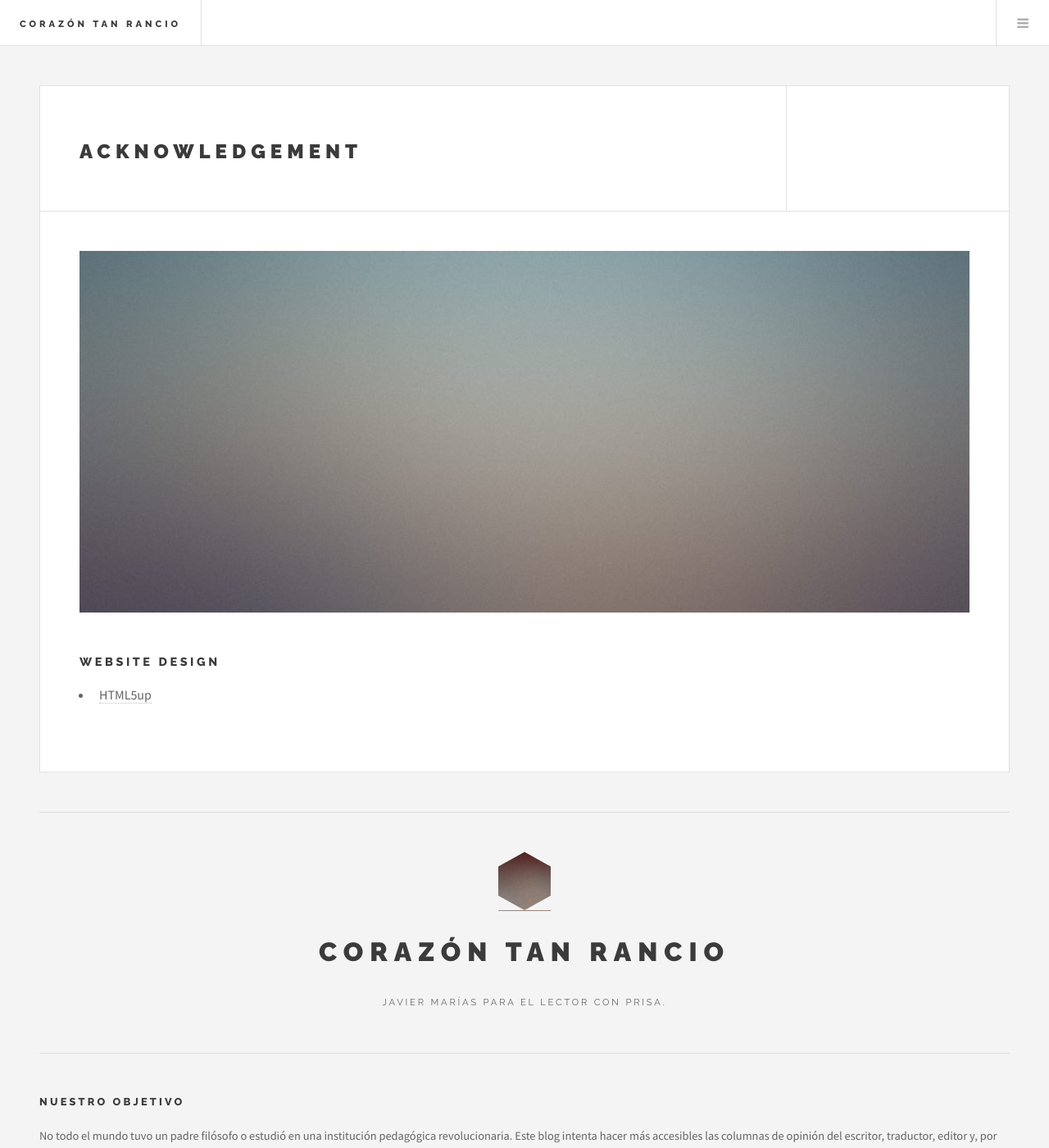
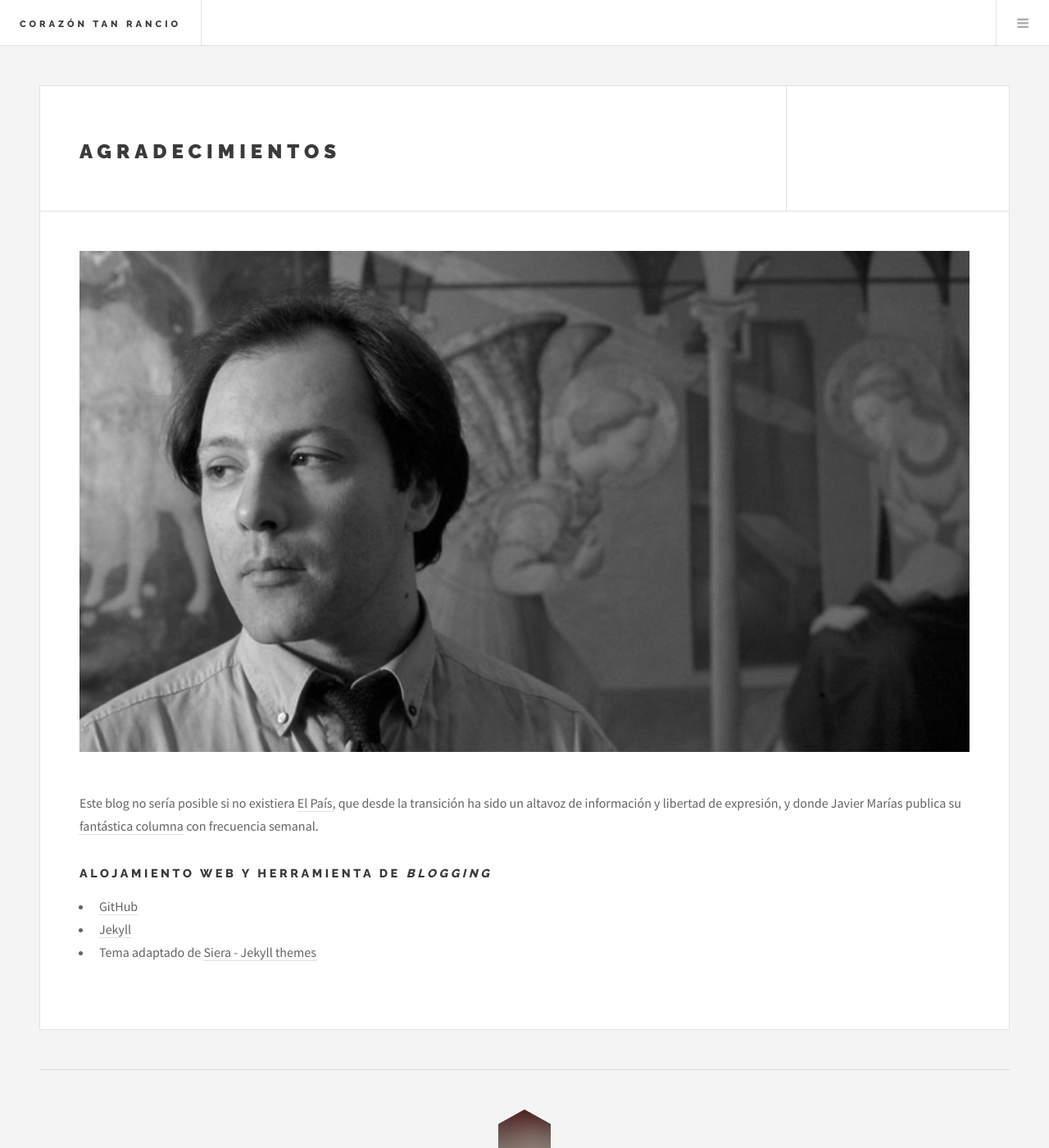
Before and after one commit to corazontanrancio/corazontanrancio.github.io, a Jekyll site: the page built from acknowledgement.md, in a window 1280 px wide and 1400 px high. Shown: the whole window at 82% size. Built offline with Jekyll 4.4.1, drawn with Linux system fonts in a browser that asks for light colours; nearby versions of some CDN libraries; library files that are not in the unit come from our copies.

Commit message:
added ackwnoledgements

```diff
--- a/_includes/head.html
+++ b/_includes/head.html
@@ -27,9 +27,11 @@
 	  <ul class="links">
 	    <li>
 		    <a href="/acknowledgement">
-				  <h3>Acknowledgement</h3>
-				  <p>Acknowledgement</p>
+				  <h3>Agradecimientos</h3>
 				</a>
+			</li>
+			<li>
+				<p>Próximamente más opciones y contenido</p>
 			</li>
     </ul>
 	</section>
--- a/acknowledgement.md
+++ b/acknowledgement.md
@@ -1,8 +1,12 @@
 ---
 layout: page
-title: acknowledgement
+title: Agradecimientos
 permalink: /acknowledgement/
-image: /images/pic01.jpg
+image: /images/marias.png
 ---
-### Website Design
-- [HTML5up](http://html5up.net/)
+Este blog no sería posible si no existiera [El País](http://elpais.com/), que desde la transición ha sido un altavoz de información y libertad de expresión, y donde Javier Marías publica su [fantástica columna](http://elpais.com/tag/c/28bdd340b4f22e2e1633819c235f315f/) con frecuencia semanal.
+
+### Alojamiento Web y herramienta de _blogging_
+- [GitHub](http://github.com)
+- [Jekyll](http://jekyllrb.com)
+- Tema adaptado de [Siera - Jekyll themes](http://jekyllthemes.org/themes/siera/)
```
Also changed, not shown: about.md (+1 -1 lines).
